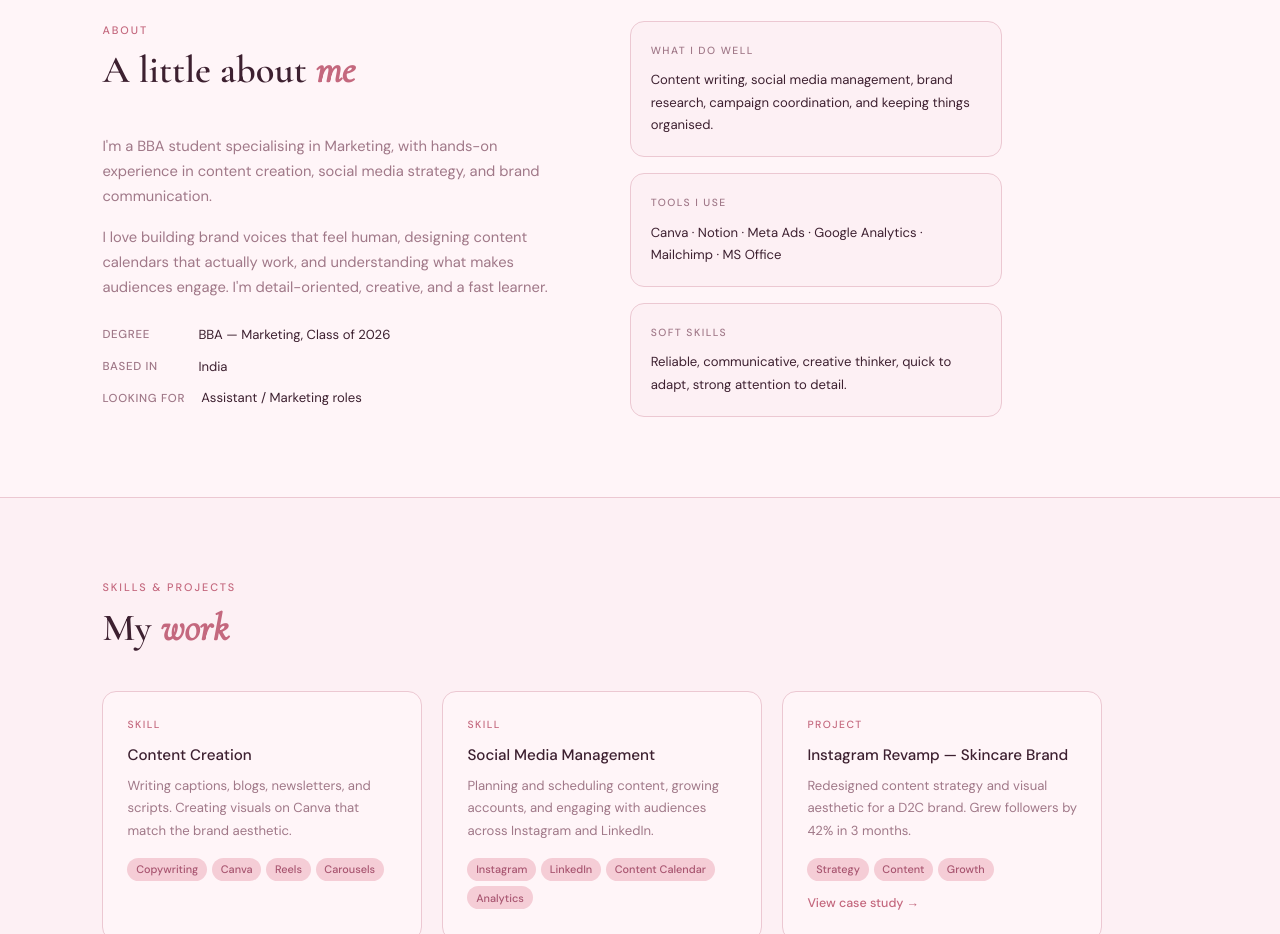
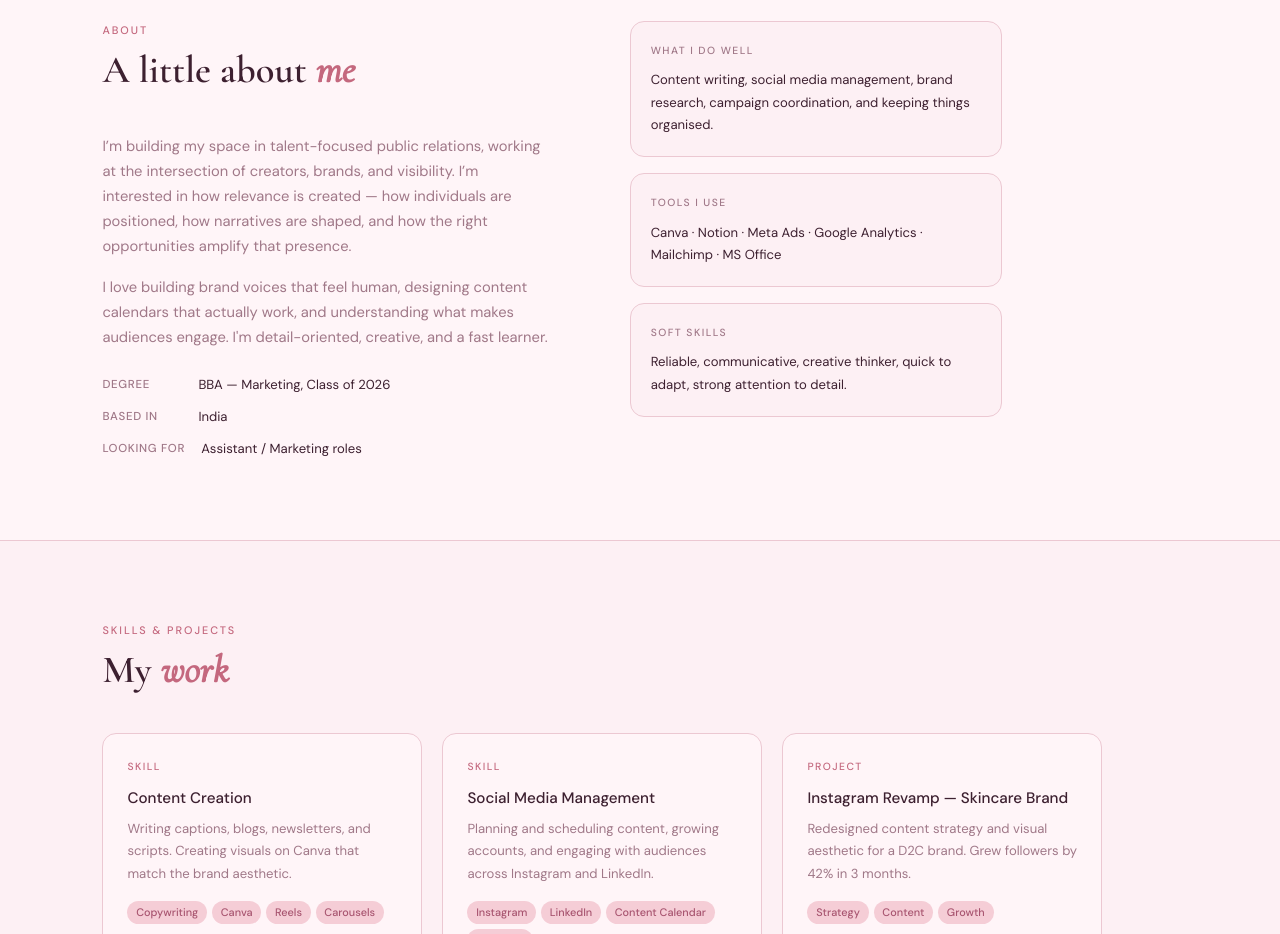
Before and after one commit to shreyamishraa24/shreya-mishra, a plain HTML site: page index.html in a window 1280 px wide. Shown: the part 860-1794 px from the top of the page. Drawn offline with nearby package versions, Linux system fonts and the light colour scheme.

Commit message:
Update index.html

```diff
--- a/index.html
+++ b/index.html
@@ -368,7 +368,9 @@
         <div class="section-tag">About</div>
         <h2>A little about <em>me</em></h2>
       </div>
-      <p>I'm a BBA student specialising in Marketing, with hands-on experience in content creation, social media strategy, and brand communication.</p>
+      <p>I’m building my space in talent-focused public relations, working at the intersection of creators, brands, and visibility.
+
+I’m interested in how relevance is created — how individuals are positioned, how narratives are shaped, and how the right opportunities amplify that presence.</p>
       <p>I love building brand voices that feel human, designing content calendars that actually work, and understanding what makes audiences engage. I'm detail-oriented, creative, and a fast learner.</p>
 
       <div class="about-details">
```
